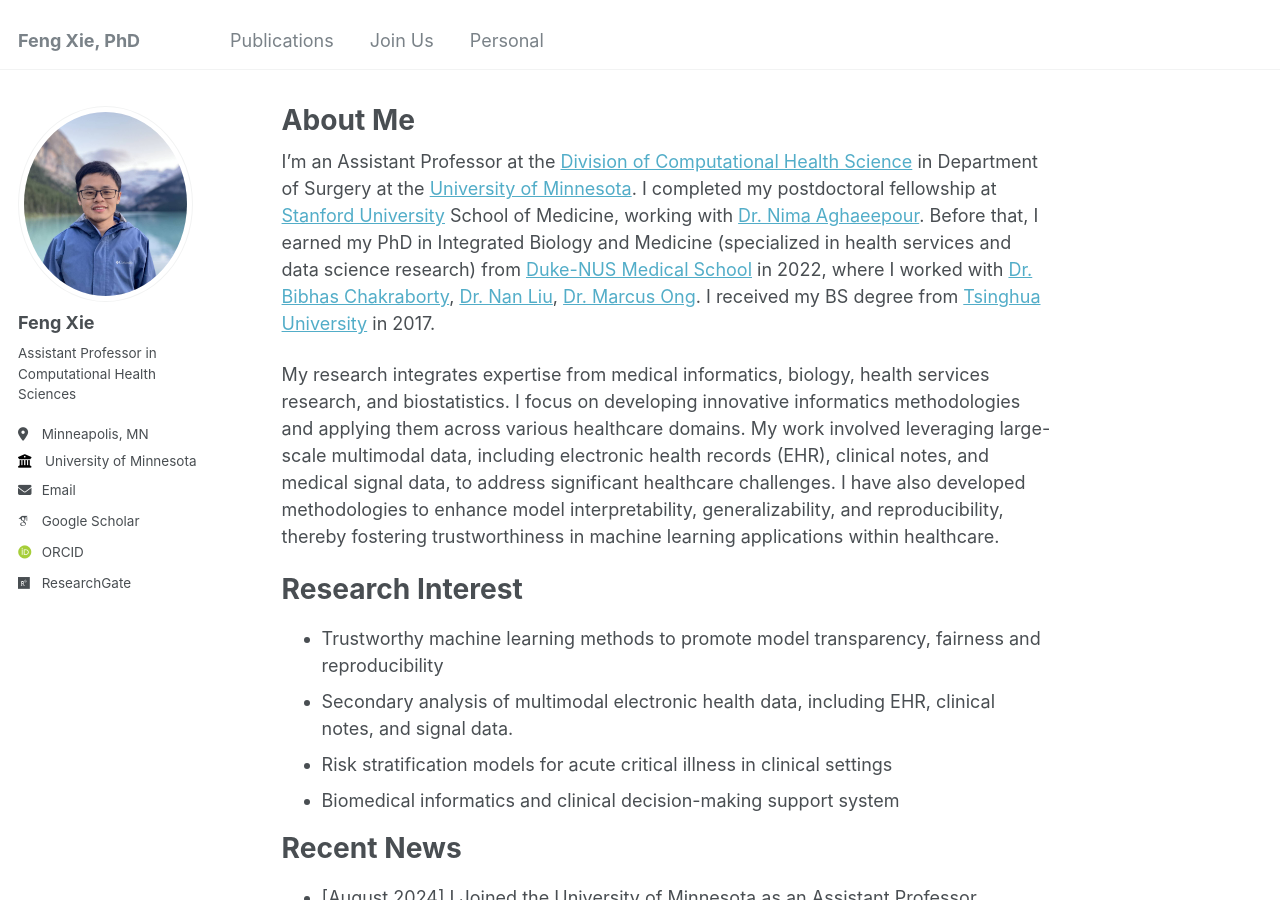
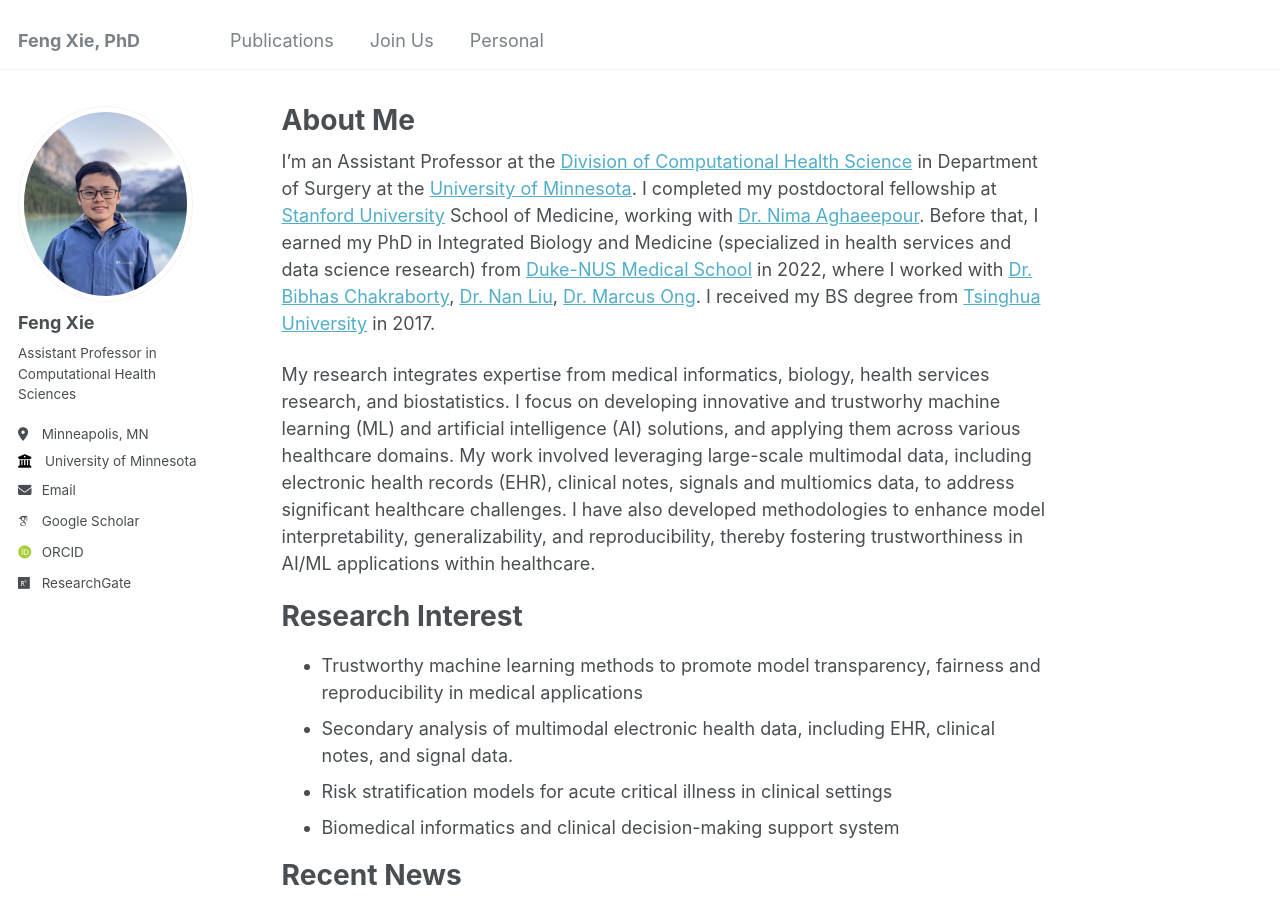
Before and after one commit to fengx13/fengx13.github.io, a Jekyll site: the page built from _pages/about.md, in a window 1280 px wide and 900 px high. Built offline with Jekyll 4.4.1, drawn with Linux system fonts in a browser that asks for light colours; some web fonts are replaced.

Commit message:
Update about.md

```diff
--- a/_pages/about.md
+++ b/_pages/about.md
@@ -8,11 +8,11 @@ redirect_from:
 ---
 I'm an Assistant Professor at the [Division of Computational Health Science](https://med.umn.edu/surgery/divisions/computational-health-sciences) in Department of Surgery at the [University of Minnesota](https://twin-cities.umn.edu/). I completed my postdoctoral fellowship at [Stanford University](https://www.stanford.edu/) School of Medicine, working with [Dr. Nima Aghaeepour](https://nalab.stanford.edu/team/nima-aghaeepour/). Before that, I earned my PhD in Integrated Biology and Medicine (specialized in health services and data science research) from [Duke-NUS Medical School](https://www.duke-nus.edu.sg/) in 2022, where I worked with [Dr. Bibhas Chakraborty](https://blog.nus.edu.sg/bibhas/), [Dr. Nan Liu](https://blog.nus.edu.sg/liunan/), [Dr. Marcus Ong](https://www.duke-nus.edu.sg/directory/detail/ong-eng-hock-marcus). I received my BS degree from [Tsinghua University](https://www.tsinghua.edu.cn/en/) in 2017.
 
-My research integrates expertise from medical informatics, biology, health services research, and biostatistics. I focus on developing innovative informatics methodologies and applying them across various healthcare domains. My work involved leveraging large-scale multimodal data, including electronic health records (EHR), clinical notes, and medical signal data, to address significant healthcare challenges. I have also developed methodologies to enhance model interpretability, generalizability, and reproducibility, thereby fostering trustworthiness in machine learning applications within healthcare.
+My research integrates expertise from medical informatics, biology, health services research, and biostatistics. I focus on developing innovative and trustworhy machine learning (ML) and artificial intelligence (AI) solutions, and applying them across various healthcare domains. My work involved leveraging large-scale multimodal data, including electronic health records (EHR), clinical notes, signals and multiomics data, to address significant healthcare challenges. I have also developed methodologies to enhance model interpretability, generalizability, and reproducibility, thereby fostering trustworthiness in AI/ML applications within healthcare.
 
 Research Interest
 ======
-- Trustworthy machine learning methods to promote model transparency, fairness and reproducibility
+- Trustworthy machine learning methods to promote model transparency, fairness and reproducibility in medical applications
 - Secondary analysis of multimodal electronic health data, including EHR, clinical notes, and signal data.
 - Risk stratification models for acute critical illness in clinical settings
 - Biomedical informatics and clinical decision-making support system
```
